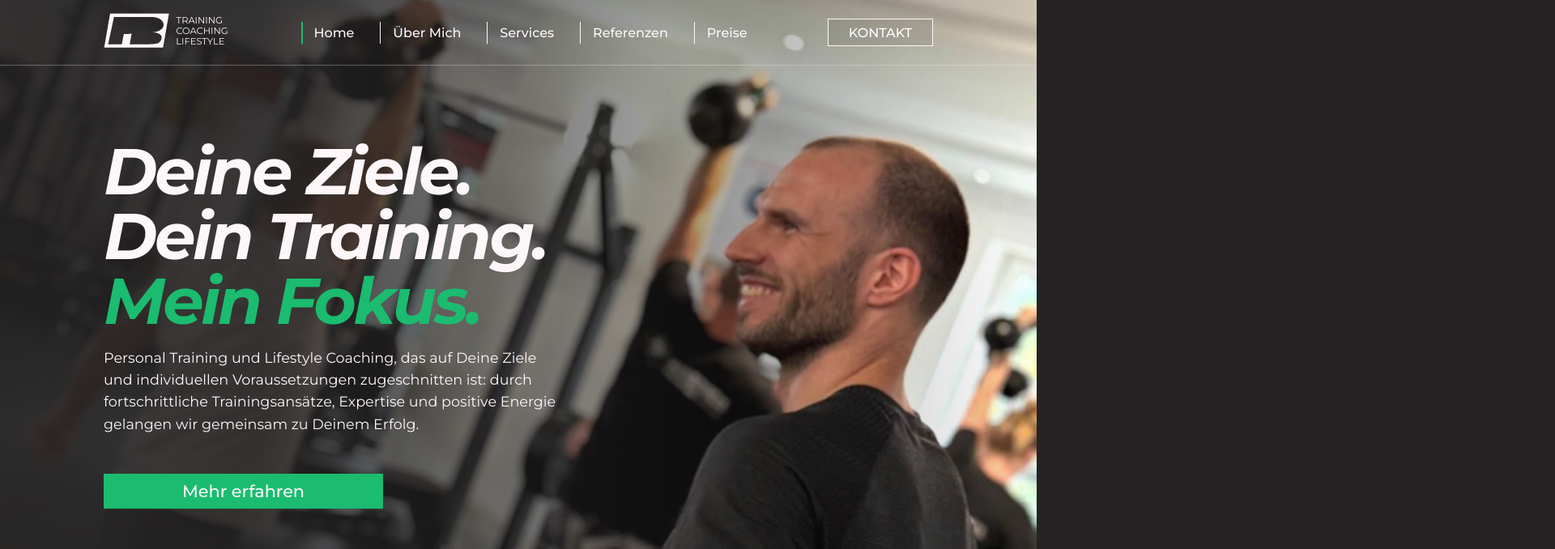
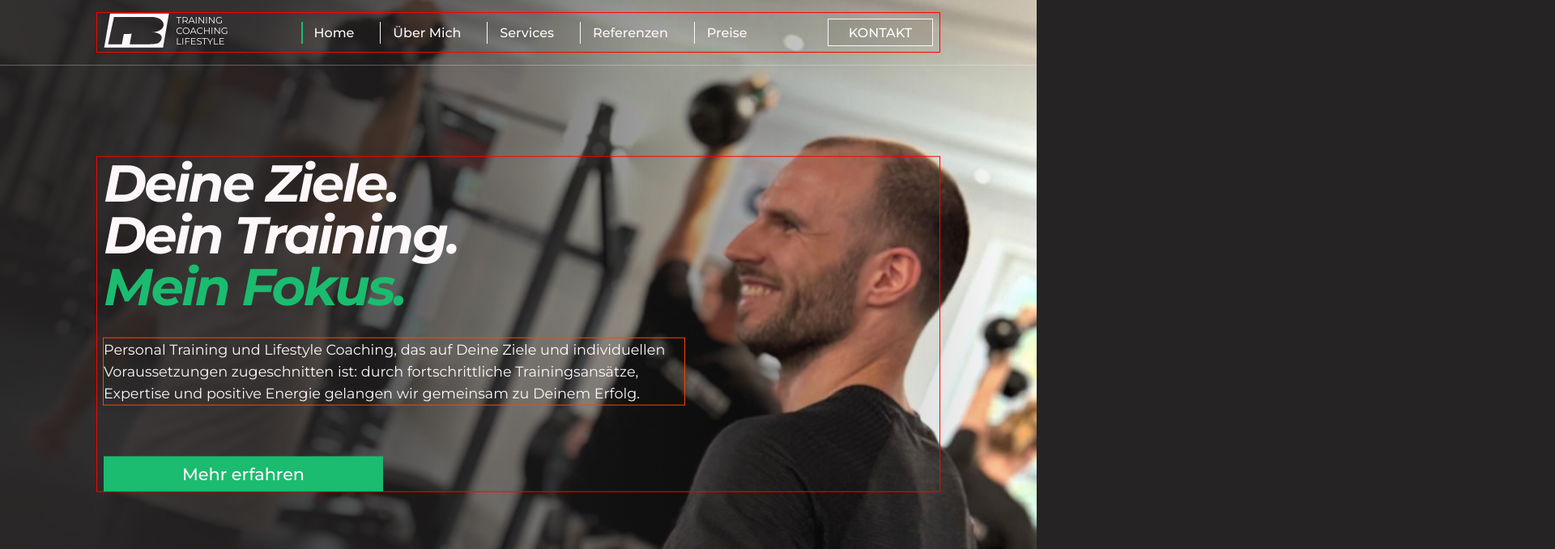
Before and after one commit to BastiHahn/bitteklappts, a Next.js app: page / in a window 1280 px wide. Shown: the top 678 px of the page at 81% size, 1920 px wide, since content can reach past the window. Built offline with nearby package versions, Linux system fonts and the light colour scheme.

Commit message:
25.08.2024

```diff
--- a/app/components/Contact.jsx
+++ b/app/components/Contact.jsx
@@ -169,6 +169,10 @@ const Contact = () => {
 
   return (
     <section className="con_sec" ref={contactSection} id="kontakt">
+      <div className="bg_div">
+        <div className="bg_black"></div>
+        <div className="bg_green"></div>
+      </div>
       <div className="info_card" ref={infoCard}>
         <div className="inner_contact_info">
           <h4>Kontaktdaten</h4>
--- a/app/globals.css
+++ b/app/globals.css
@@ -28,7 +28,7 @@
 body {
   background-color: var(--clrBlack);
   word-spacing: 0.005rem;
-  overflow-x: hidden;
+  overflow-x: hidden !important;
 }
 
 * {
@@ -310,6 +310,10 @@ li:not(:hover)::after {
   }
   .hamburger {
     display: block;
+  }
+
+  .logo {
+    width: 8rem;
   }
 }
 
@@ -376,18 +380,38 @@ li:not(:hover)::after {
   width: 55%;
 }
 
-@media (max-width: 1024px) {
+@media (max-width: 1280px) {
+  .hero_subtext {
+    width: 70%;
+    outline: 1px solid orangered;
+  }
+
+  .hero_h1 {
+    margin-bottom: 2rem;
+  }
+
   .hero_h1 span {
     font-size: 4rem;
     line-height: 4rem;
   }
 
+  .hero_subtext {
+    margin-bottom: 4rem;
+  }
+}
+
+@media (max-width: 1024px) {
+  .hero_h1 span {
+    font-size: 3rem;
+    line-height: 3rem;
+  }
+
   .hero_h1 {
     margin-bottom: 2rem;
   }
 
   .hero_subtext {
-    width: 100%;
+    width: 95%;
     margin-bottom: 4rem;
   }
 }
@@ -419,7 +443,6 @@ button {
   font-weight: 500;
   opacity: 0;
   transform: translateX(-50px);
-  transition: all 0.2s ease-in-out;
   position: relative;
   overflow: hidden;
   font-family: var(--primeFont);
@@ -452,6 +475,7 @@ button {
   );
   z-index: 1; /* Ensure the gradient is above the image but below other content */
   pointer-events: none; /* Prevent the pseudo-element from blocking interactions */
+  transition: all 0.2s ease-in-out;
 }
 
 .hero_img_cont img {
@@ -526,55 +550,6 @@ button {
   gap: 1rem;
 }
 
-@media (max-width: 1024px) {
-  .grid-container {
-    /* 1 item per row */
-    gap: 3rem 1rem;
-  }
-  .nested-grid {
-    grid-template-columns: repeat(2, 1fr); /* 2 items per row */
-    gap: 0.5rem;
-  }
-}
-
-@media (max-width: 780px) {
-  .nested-grid {
-    grid-template-columns: repeat(2, 1fr); /* 2 items per row */
-    gap: 0.5rem;
-  }
-
-  .grid-container {
-    gap: 3rem 1rem;
-  }
-}
-
-@media (max-width: 640px) {
-  .grid-container {
-    grid-template-rows: auto auto auto;
-  }
-  .item1 {
-    grid-column: 1 / -1;
-  }
-
-  .item2 {
-    grid-column: 1 / -1;
-    grid-row: 2;
-  }
-
-  /* The second row spans both columns, and contains a nested grid */
-  .item3 {
-    grid-column: 1 / -1; /* Spans both columns */
-    grid-row: 3;
-  }
-}
-
-@media (max-width: 500px) {
-  .nested-grid {
-    grid-template-columns: 1fr; /* 1 item per row */
-    gap: 0.5rem;
-  }
-}
-
 .nested-item {
   height: 5rem;
 }
@@ -758,9 +733,21 @@ button {
     object-fit: cover;
     aspect-ratio: 1 / 1.75;
   }
+  .grid-container {
+    gap: 3rem 2rem;
+  }
 }
 
 @media (max-width: 1024px) {
+  .grid-container {
+    /* 1 item per row */
+    gap: 3rem 1rem;
+  }
+  .nested-grid {
+    grid-template-columns: repeat(2, 1fr); /* 2 items per row */
+    gap: 0.5rem;
+  }
+
   .abt_img {
     height: 100%;
     width: 100%;
@@ -770,6 +757,15 @@ button {
 }
 
 @media (max-width: 780px) {
+  .nested-grid {
+    grid-template-columns: repeat(2, 1fr); /* 2 items per row */
+    gap: 0.5rem;
+  }
+
+  .grid-container {
+    gap: 3rem 1rem;
+  }
+
   .abt_img {
     height: 100%;
     width: 100%;
@@ -777,8 +773,25 @@ button {
     aspect-ratio: 1 / 2.45;
   }
 }
-
 @media (max-width: 640px) {
+  .grid-container {
+    grid-template-rows: auto auto auto;
+  }
+  .item1 {
+    grid-column: 1 / -1;
+  }
+
+  .item2 {
+    grid-column: 1 / -1;
+    grid-row: 2;
+  }
+
+  /* The second row spans both columns, and contains a nested grid */
+  .item3 {
+    grid-column: 1 / -1; /* Spans both columns */
+    grid-row: 3;
+  }
+
   .abt_img {
     height: 100%;
     width: 100%;
@@ -790,7 +803,7 @@ button {
 @media (max-width: 500px) {
   .nested-grid {
     grid-template-columns: 1fr; /* 1 item per row */
-    gap: 0.25rem;
+    gap: 0.5rem;
   }
 }
 
@@ -1019,8 +1032,19 @@ button {
     gap: 3rem;
   }
 
+  .serv_descr_p {
+    outline: 1px solid orangered;
+    width: 100%;
+  }
+
   .serv_descr_cont p {
     width: 100%;
+  }
+
+  .step_descr {
+    margin-bottom: 1rem;
+    margin-left: calc(1.25rem + 0.5rem);
+    max-width: calc(100% - 1.75rem);
   }
 }
 
@@ -1368,26 +1392,26 @@ h3 {
   padding-bottom: 8rem;
 }
 
-.bg_cont {
+.bg_div {
   height: 100%;
   width: 100%;
-  position: relative;
-  z-index: 2;
-  display: flex;
-}
-
-.bg_cont .bg_black {
-  background-color: var(--clrBlack);
+  position: absolute;
+  top: 0;
+  left: 0;
+  display: flex;
+  z-index: -1;
+}
+
+.bg_black {
   width: 80%;
   height: 100%;
-  z-index: 50;
-}
-
-.bg_cont .bg_green {
+  z-index: -1;
+}
+
+.bg_green {
   width: 20%;
   background-color: var(--clrGreen);
   height: 100%;
-  z-index: 60;
 }
 
 .info_card {
@@ -1395,7 +1419,7 @@ h3 {
   bottom: 8rem;
   width: 40%;
   background-color: var(--clrWhite);
-  right: 100%;
+  right: -100%;
   z-index: 1;
   padding: 3rem 0rem;
 }
@@ -1403,7 +1427,7 @@ h3 {
 .inner_contact_info {
   color: var(--clrBlack);
   z-index: 20;
-  padding: 0rem 4rem;
+  padding: 0rem 6rem;
 }
 
 .inner_contact_info h4 {
@@ -1418,6 +1442,7 @@ h3 {
   width: 100%;
   display: block;
   z-index: 50;
+  outline: 1px solid red;
 }
 
 .con_data_flex {
@@ -1670,6 +1695,9 @@ label {
   .contact_subhead {
     width: 70%;
   }
+  .inner_contact_info {
+    padding: 0rem 4rem;
+  }
 }
 
 @media (max-width: 1024px) {
@@ -1677,7 +1705,7 @@ label {
     width: 60%;
   }
   .contact_subhead {
-    width: 100%;
+    width: 85%;
   }
 
   .info_card {
@@ -1690,6 +1718,18 @@ label {
 }
 
 @media (max-width: 780px) {
+  .con_sec {
+    max-height: 150vh;
+  }
+
+  .bg_green {
+    background-color: var(--clrBlack);
+  }
+
+  .contact_subhead {
+    width: 100%;
+  }
+
   form {
     width: 100%;
   }
@@ -1699,7 +1739,9 @@ label {
   }
 
   .info_card {
-    width: 95%;
+    width: 90%;
+    transform: translateX(50%);
+    left: -40%;
   }
 }
 
@@ -1715,7 +1757,6 @@ label {
     display: grid;
     grid-template-columns: 1fr;
     gap: 0rem;
-    outline: 1px solid white;
     margin-bottom: 1rem;
   }
 }
@@ -1771,10 +1812,6 @@ label {
   min-height: 70vh;
   width: 100%;
   overflow: hidden;
-}
-
-.success:hover .success_info_div {
-  outline: 2px solid var(--clrGreen);
 }
 
 .success_img_cont img {
@@ -1859,7 +1896,7 @@ label {
 
 /* Handle on hover */
 .story_scrollable_open::-webkit-scrollbar-thumb:hover {
-  background: var(--clrDarkGrey);
+  background: var(--clrGreen);
 }
 
 .story_head {
@@ -1878,6 +1915,7 @@ label {
   right: 0;
   margin-top: 0.5rem;
   transition: all 0.1s ease-in-out;
+  z-index: 500;
 }
 
 .readmore:hover {
@@ -1925,6 +1963,11 @@ label {
   .testi_cont {
     gap: 1rem;
   }
+  .success_img_cont {
+    min-height: 65vh;
+    width: 100%;
+    overflow: hidden;
+  }
 }
 
 @media (max-width: 1024px) {
@@ -1945,7 +1988,7 @@ label {
   }
 
   .success_img_cont {
-    height: 50vh;
+    min-height: 90vh;
   }
 
   .readmore {
@@ -2149,6 +2192,16 @@ footer {
   .company_descr {
     width: 100%;
   }
+
+  .footer_container {
+    grid-template-columns: repeat(3, 1fr); /* Three equal columns */
+    grid-template-rows: auto 1fr;
+    gap: 4rem;
+  }
+
+  .f_gr_item1 {
+    grid-column: 1 / -1;
+  }
 }
 
 @media (max-width: 780px) {
@@ -2210,6 +2263,7 @@ footer {
   margin-right: auto;
   padding-left: 0.5rem;
   padding-right: 0.5rem;
+  outline: 1px solid red;
 }
 
 /* 2xl */
@@ -2250,12 +2304,16 @@ footer {
 @media (max-width: 640px) {
   .container {
     max-width: 485px;
+    padding-left: 1rem;
+    padding-right: 1rem;
   }
 }
 
 /* xs */
 @media (max-width: 485px) {
   .container {
-    width: 100%;
-  }
-}
+    width: 95%;
+    padding-left: 1rem;
+    padding-right: 1rem;
+  }
+}
```
